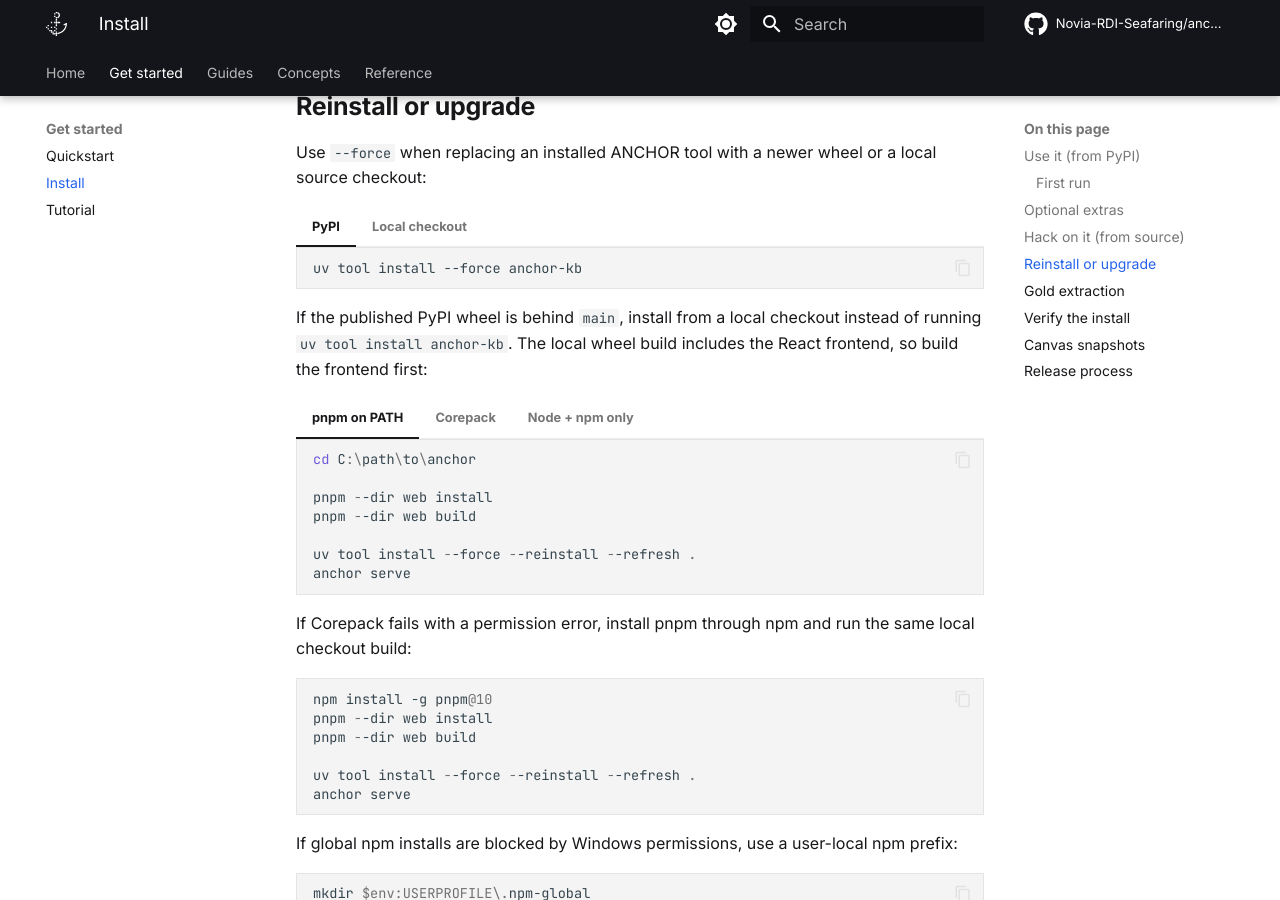
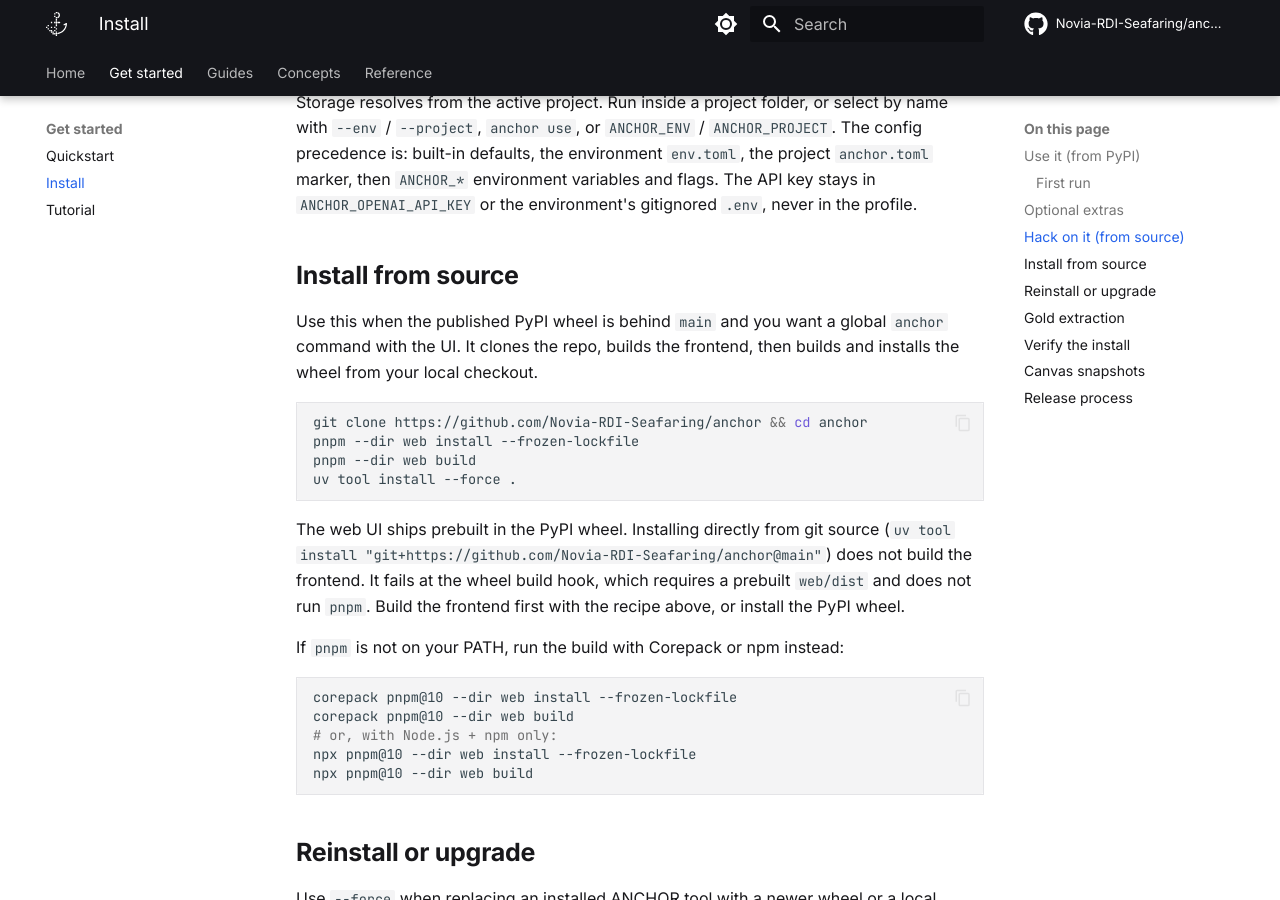
Before and after one commit to Novia-RDI-Seafaring/anchor, an MkDocs documentation site: the page built from docs/getting-started/installation.md, in a window 1280 px wide and 900 px high, scrolled down 1759 px. Built offline with MkDocs 1.6.1 and Material for MkDocs 9.7.7, drawn with Linux system fonts in a browser that asks for light colours; comment, search, counter and statistics services are not loaded; some of the changed text lies outside the part shown.

Commit message:
docs: document from-source install recipe + where the web UI comes from (Closes #225) (#232)
Add one copy-paste from-source recipe that produces a working anchor
serve with the UI: clone, build the frontend with pnpm, then
uv tool install --force . from the local checkout.

State the web-UI provenance. The UI ships prebuilt in the PyPI wheel.
Installing directly from git source (uv tool install git+...@main) does
not build the frontend and fails at the wheel build hook, which requires
a prebuilt web/dist and does not run pnpm. Build the frontend first, or
install the PyPI wheel.

Cover pnpm-not-on-PATH with the Corepack and npx pnpm@10 fallbacks.
Point the README from-source section at the same recipe and note.

Co-authored-by: Christoffer Björkskog <christoffer.bjorkskog@novia.fi>

````diff
--- a/docs/getting-started/installation.md
+++ b/docs/getting-started/installation.md
@@ -27,6 +27,14 @@ Two paths, depending on whether you want to *use* ANCHOR or *hack on it*.
     ```
 
 `anchor` and `anchor-mcp` are now on your PATH globally. The wheel includes the prebuilt frontend, so no Node toolchain is required to just run it.
+
+!!! warning "Installing from git source needs a frontend build first"
+    The web UI ships prebuilt inside the PyPI wheel. Installing directly from
+    git source does not build the frontend.
+    `uv tool install "git+https://github.com/Novia-RDI-Seafaring/anchor@main"`
+    fails at the wheel build hook, which requires a prebuilt `web/dist` and does
+    not run `pnpm`. To install from source, build the frontend first with the
+    [from-source recipe](#install-from-source), or install the PyPI wheel above.
 
 Requires Python 3.12+. CI tests Linux and runs CLI smoke checks on macOS and
 Windows; verify browser and PDF workflows on your target platform.
@@ -87,6 +95,35 @@ select by name with `--env` / `--project`, `anchor use`, or `ANCHOR_ENV` /
 `env.toml`, the project `anchor.toml` marker, then `ANCHOR_*` environment
 variables and flags. The API key stays in `ANCHOR_OPENAI_API_KEY` or the
 environment's gitignored `.env`, never in the profile.
+
+## Install from source
+
+Use this when the published PyPI wheel is behind `main` and you want a global
+`anchor` command with the UI. It clones the repo, builds the frontend, then
+builds and installs the wheel from your local checkout.
+
+```bash
+git clone https://github.com/Novia-RDI-Seafaring/anchor && cd anchor
+pnpm --dir web install --frozen-lockfile
+pnpm --dir web build
+uv tool install --force .
+```
+
+The web UI ships prebuilt in the PyPI wheel. Installing directly from git
+source (`uv tool install "git+https://github.com/Novia-RDI-Seafaring/anchor@main"`)
+does not build the frontend. It fails at the wheel build hook, which requires a
+prebuilt `web/dist` and does not run `pnpm`. Build the frontend first with the
+recipe above, or install the PyPI wheel.
+
+If `pnpm` is not on your PATH, run the build with Corepack or npm instead:
+
+```bash
+corepack pnpm@10 --dir web install --frozen-lockfile
+corepack pnpm@10 --dir web build
+# or, with Node.js + npm only:
+npx pnpm@10 --dir web install --frozen-lockfile
+npx pnpm@10 --dir web build
+```
 
 ## Reinstall or upgrade
 
````
Also changed, not shown: README.md (+17 -0 lines).
